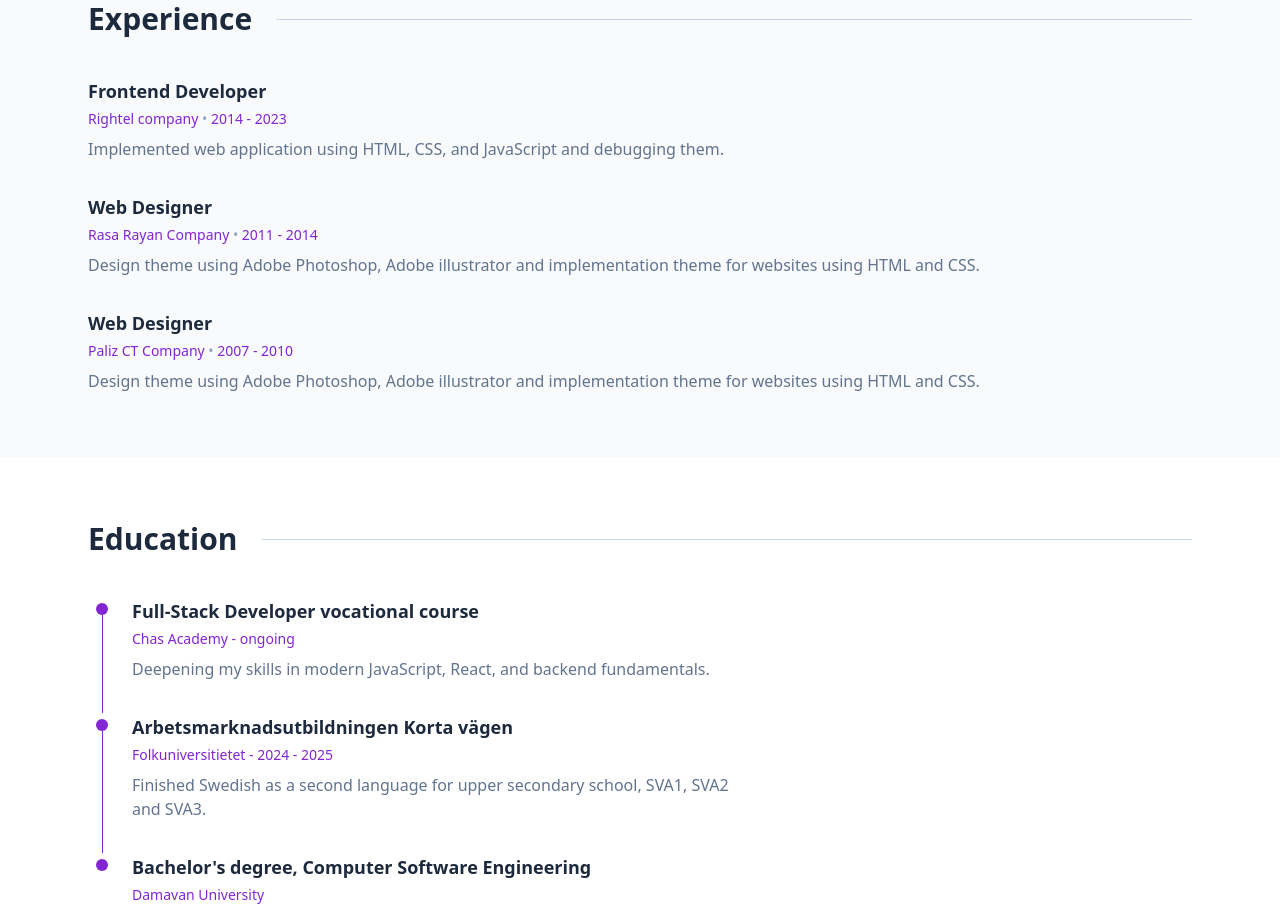
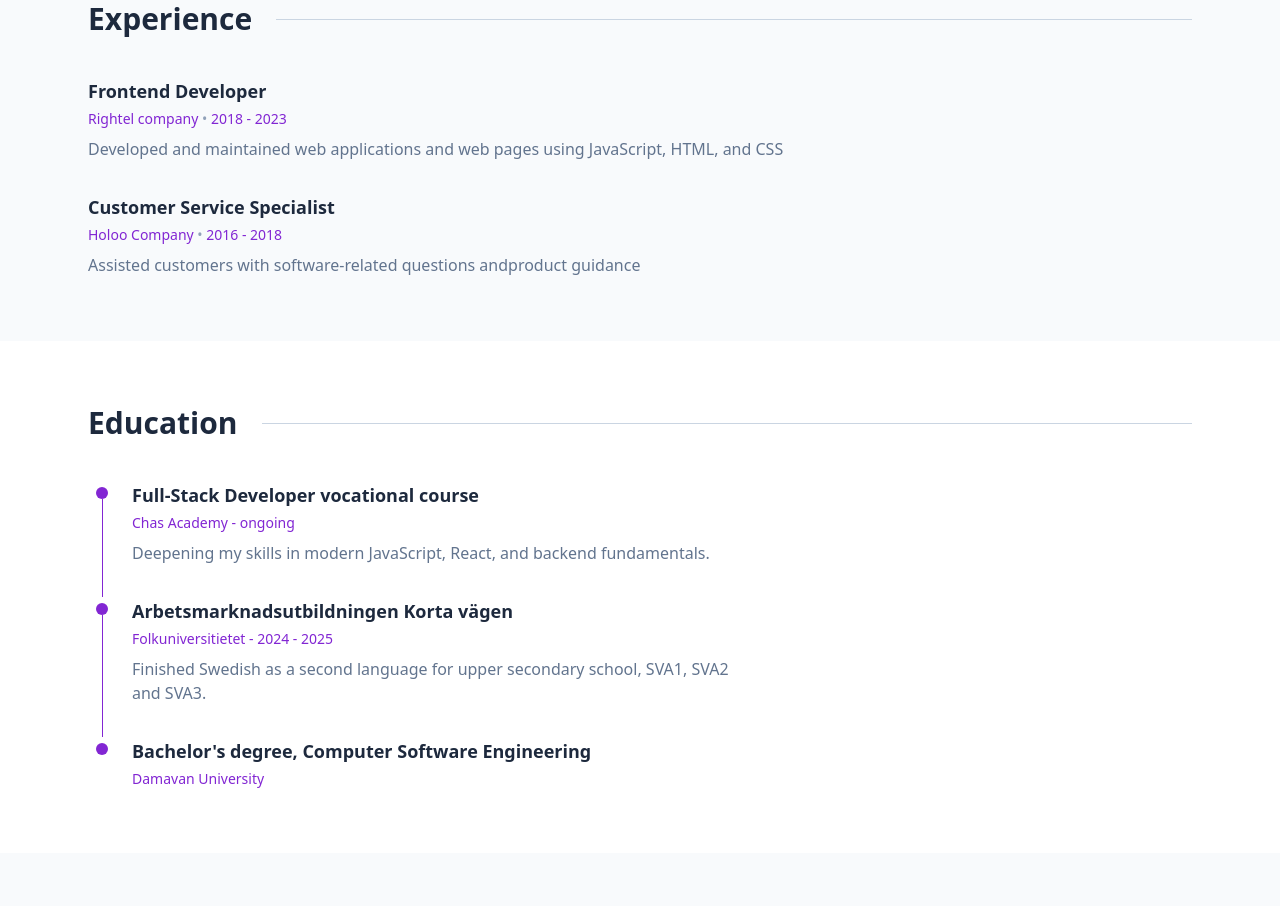
Before and after one commit to saharrshirazii/saharshirazi, a React (Vite) app in the folder portfolio/: page / in a window 1280 px wide. Shown: the part 1240-2146 px from the top of the page. Built offline with nearby package versions, Linux system fonts and the light colour scheme.

Commit message:
change experience page

```diff
--- a/portfolio/src/data/experience.js
+++ b/portfolio/src/data/experience.js
@@ -2,19 +2,14 @@ export const experience = [
   {
     role: 'Frontend Developer',
     company: 'Rightel company',
-    period: '2014 - 2023',
-    description: 'Implemented web application using HTML, CSS, and JavaScript and debugging them.',
+    period: '2018 - 2023',
+    description: 'Developed and maintained web applications and web pages using JavaScript, HTML, and CSS',
   },
   {
-    role: 'Web Designer',
-    company: 'Rasa Rayan Company',
-    period: '2011 - 2014',
-    description: 'Design theme using Adobe Photoshop, Adobe illustrator and implementation theme for websites using HTML and CSS.',
+    role: 'Customer Service Specialist',
+    company: 'Holoo Company',
+    period: '2016 - 2018',
+    description: 'Assisted customers with software-related questions andproduct guidance',
   },
-  {
-    role: 'Web Designer',
-    company: 'Paliz CT Company',
-    period: '2007 - 2010',
-    description: 'Design theme using Adobe Photoshop, Adobe illustrator and implementation theme for websites using HTML and CSS.',
-  },
+
 ]
```
